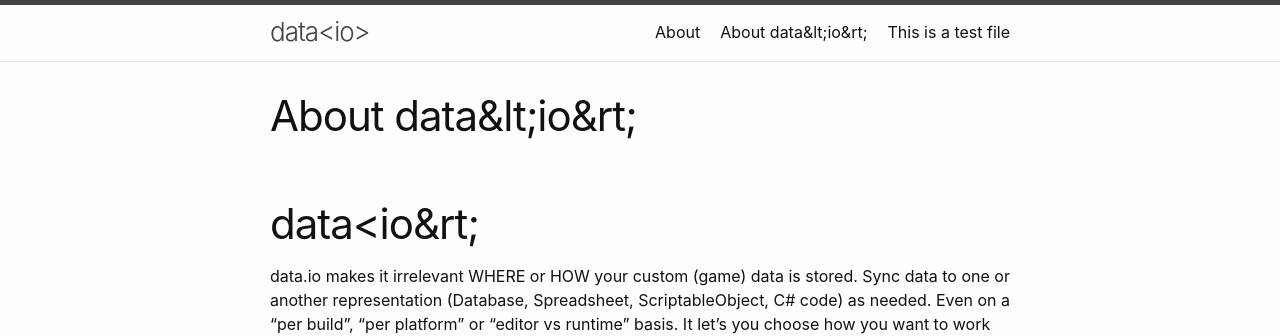
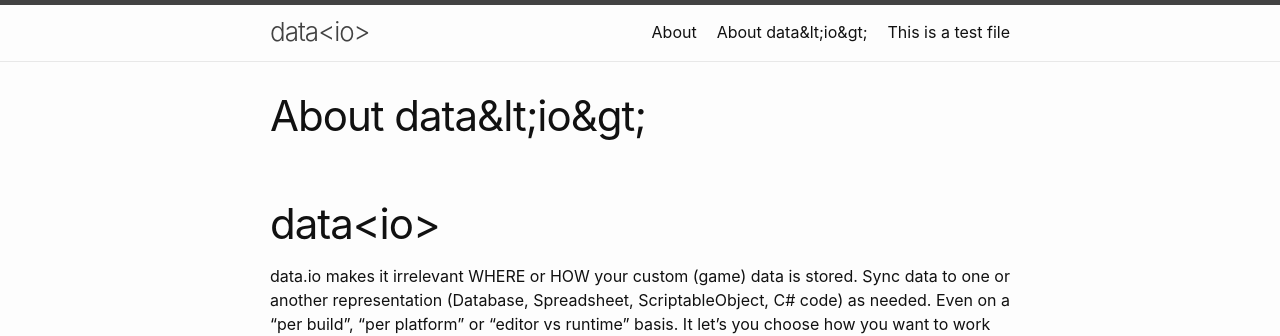
Before and after one commit to CodeSmile-0000011110110111/data.io-home, a Jekyll site: the page built from index.md, in a window 1280 px wide. Shown: the top 336 px of the page. Built offline with Jekyll 4.4.1, drawn with Linux system fonts in a browser that asks for light colours; part of the change alters nothing that is shown.

```diff
--- a/index.md
+++ b/index.md
@@ -1,9 +1,9 @@
 ---
 layout: post
-title: About data&lt;io&rt;
+title: About data&lt;io&gt;
 ---
 
-# data&lt;io&rt;
+# data&lt;io&gt;
 
 data.io makes it irrelevant WHERE or HOW your custom (game) data is stored. Sync data to one or another representation (Database, Spreadsheet, ScriptableObject, C# code) as needed. Even on a "per build", "per platform" or "editor vs runtime" basis. It let's you choose how you want to work with data, with which tools (Databases, Spreadsheets, C# IDE, Unity Inspector, custom ..) and how to store data (SQL, CSV, JSON, custom ..) and to enable that, there's only very few conventions to follow that are best practice anyway.
 
```
